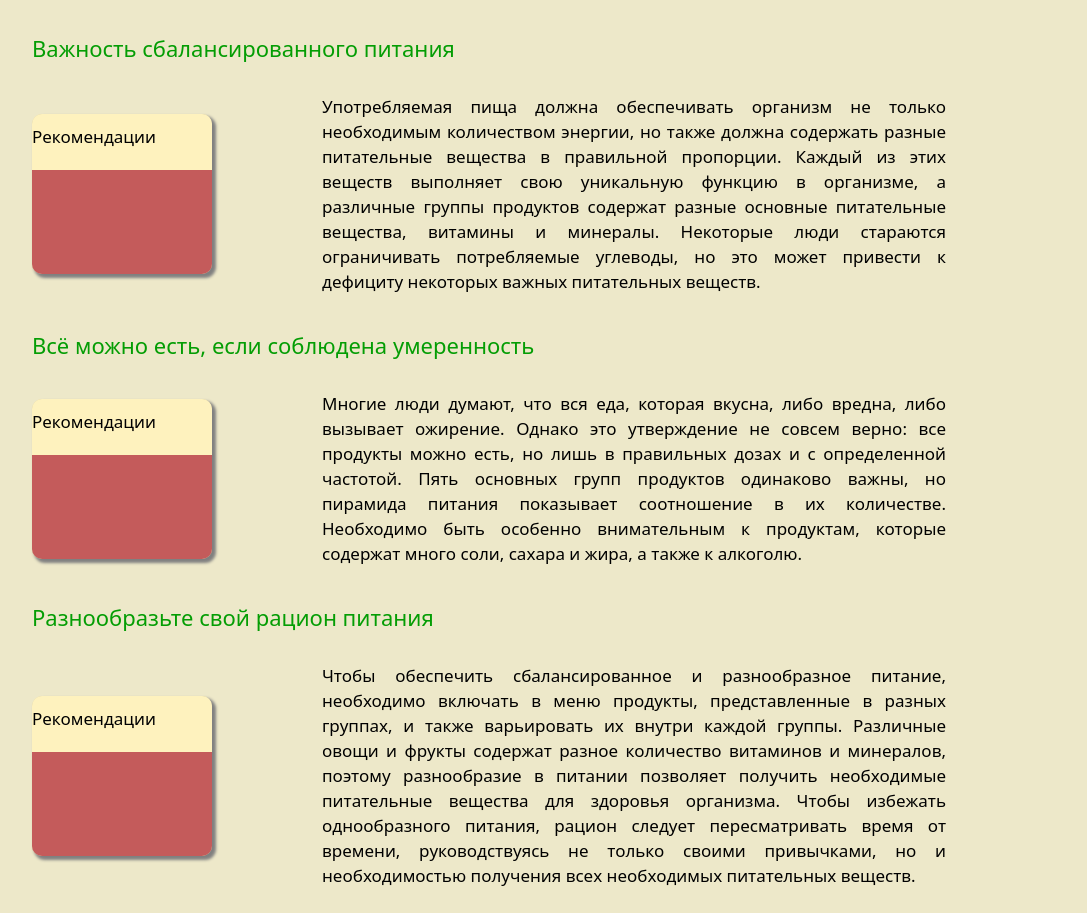
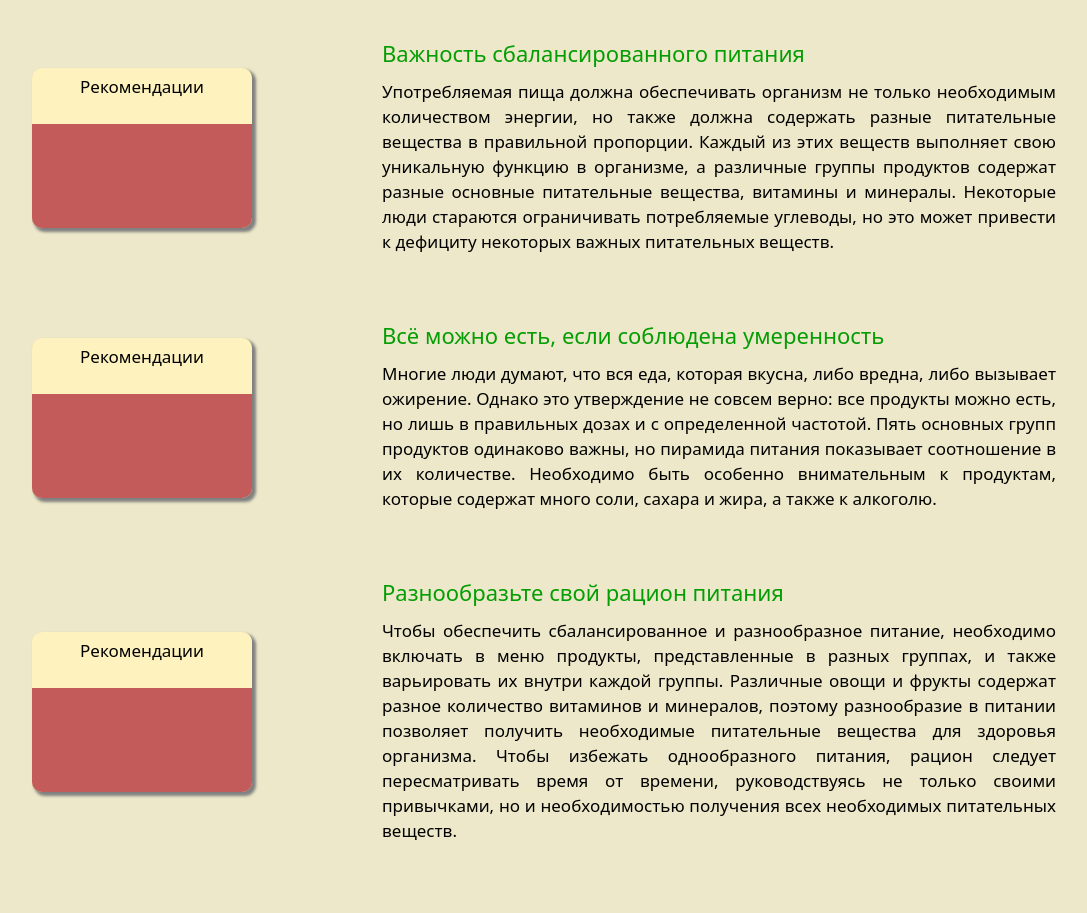
Before and after one commit to FIZITI/healthyEating, a plain HTML site: page index.html in a window 1280 px wide. Shown: the part 1647-2560 px from the top of the page, without its empty margins (96-1183 px from the left). Before the commit the page ends 2535 px from the top, so only its background shows below. Drawn offline with Linux system fonts and the light colour scheme.

Commit message:
section, card, menu

```diff
--- a/css/style.css
+++ b/css/style.css
@@ -19,7 +19,6 @@ nav, footer, header, aside {
     display: block;
 }
 html, body {
-    height: 100%;
     width: 100%;
     font-size: 100%;
     line-height: 1;
@@ -87,9 +86,8 @@ h3 {
     color: var(--main-green-color);
 }
 
-.ot {
-    /*margin-left: 200px;*/
-
+span{
+    font-size: 17px;
 }
 
 p {
@@ -107,7 +105,7 @@ li {
 }
 
 .g-mb {
-    margin-bottom: 40px;
+    margin-bottom: 70px;
 }
 
 .mt {
@@ -115,14 +113,13 @@ li {
 }
 
 .header {
-    z-index: 1;
+    z-index: 100;
     display: flex;
     align-items: center;
     position: sticky;
     top: 0;
-    width: 100%;
+    margin: 0 auto;
     height: 50px;
-    max-height: 100px;
     box-shadow: 0 0 5px 0 black;
     background-color: var(--main-blond-color);
 }
@@ -213,18 +210,19 @@ li {
     margin-bottom: 10px;
 }
 
-/*.card{*/
-/*	transition-property: all;*/
-/*	transition: 1s;*/
-/*	height: 180px;*/
-/*	width: 235px;*/
-/*	box-shadow: 3px 3px 3px 1px gray;*/
-/*	border-radius: 10px;*/
-/*	background-color: #e0d4a6;*/
-/*}*/
-.card-q:hover {
+.card {
+    transition-property: all;
+    transition: 1s;
+    height: 160px;
+    width: 220px;
+    box-shadow: 3px 3px 3px 1px gray;
+    border-radius: 10px;
+    background-color: #e0d4a6;
+}
+
+.card:hover {
     box-shadow: 2px 2px 3px 2px var(--main-green-color);
-    transform: translateX(45%);
+    transform: scale(105%);
     transition: 0.5s;
 }
 
@@ -246,16 +244,6 @@ li {
     background: #c45b5b;
 }
 
-.card-q {
-    transition-property: all;
-    transition: 1s;
-    height: 160px;
-    width: 180px;
-    box-shadow: 3px 3px 3px 1px gray;
-    border-radius: 10px;
-    background-color: #e0d4a6;
-}
-
 .guidance__content {
     display: flex;
     flex-direction: row;
@@ -263,7 +251,6 @@ li {
     margin: 35px 0;
 }
 
-.guidance-p {
-    text-align: justify;
-    padding: 0 110px;
+.guidance-text{
+        margin-left: 130px;
 }
--- a/index.html
+++ b/index.html
@@ -65,51 +65,59 @@
       <p class="mb">Здоровый образ жизни укрепляет организм, при этом питание должно быть сытным и разнообразным и учитывать индивидуальные особенности человека, такие как пол, возраст, образ жизни, физическая активность и культурные традиции места проживания. Здоровое и сбалансированное питание особенно важно для детей и матерей во время беременности, и его основы должны быть введены с раннего возраста. Пожилым людям здоровое питание помогает вести более активную жизнь. Помимо укрепления здоровья, правильное питание имеет положительное влияние на эмоциональное состояние человека.</p>
       <h2 class="mb">Принципы здорового и сбалансированного питания:</h2>
       <section class="guidance g-mb">
-        <h3 class="mb">Ешьте тогда, когда это необходимо</h3>
           <div class="guidance__content">
             <a href="#">
-              <section class="card-q">
-                <header class="card__header"><p>Рекомендации</p></header>
+              <section class="card">
+                <header class="card__header"><span>Рекомендации</span></header>
                 <footer class="card__footer"></footer>
               </section>
             </a>
+            <div class="guidance-text">
+              <h3 class="mb">Ешьте тогда, когда это необходимо</h3>
               <p class="guidance-p">Наш организм получает необходимые питательные вещества и энергию из пищи, а их потребность зависит от нескольких факторов, таких как возраст, пол, стиль жизни и состояние здоровья. Простая формула заключается в том, чтобы употреблять количество пищи, которое соответствует потребностям и затратам организма. Энергия необходима для основной деятельности нашего тела, например, для дыхания, переваривания пищи, мышления и работы сердца, а также для движения. Подросткам нужно больше энергии, чем взрослым, беременным и кормящим женщинам - больше питательных веществ. Людям, которые занимаются физическим трудом, нужно больше энергии, чем офисным работникам. Энергетические потребности женщин в среднем составляют 2000 кКал в день, а мужчин - 2600 кКал.</p>
+            </div>
           </div>
       </section>
       <section class="guidance g-mb">
-        <h3 class="mb">Важность сбалансированного питания</h3>
           <div class="guidance__content">
             <a href="#">
-              <section class="card-q">
-                <header class="card__header"><p>Рекомендации</p></header>
+              <section class="card">
+                <header class="card__header"><span>Рекомендации</span></header>
                 <footer class="card__footer"></footer>
               </section>
             </a>
+            <div class="guidance-text">
+              <h3 class="mb">Важность сбалансированного питания</h3>
               <p class="guidance-p">Употребляемая пища должна обеспечивать организм не только необходимым количеством энергии, но также должна содержать разные питательные вещества в правильной пропорции. Каждый из этих веществ выполняет свою уникальную функцию в организме, а различные группы продуктов содержат разные основные питательные вещества, витамины и минералы. Некоторые люди стараются ограничивать потребляемые углеводы, но это может привести к дефициту некоторых важных питательных веществ.</p>
+            </div>
           </div>
       </section>
       <section class="guidance g-mb">
-        <h3 class="mb">Всё можно есть, если соблюдена умеренность</h3>
           <div class="guidance__content">
             <a href="#">
-              <section class="card-q">
-                <header class="card__header"><p>Рекомендации</p></header>
+              <section class="card">
+                <header class="card__header"><span>Рекомендации</span></header>
                 <footer class="card__footer"></footer>
               </section>
             </a>
+            <div class="guidance-text">
+              <h3 class="mb">Всё можно есть, если соблюдена умеренность</h3>
               <p class="guidance-p">Многие люди думают, что вся еда, которая вкусна, либо вредна, либо вызывает ожирение. Однако это утверждение не совсем верно: все продукты можно есть, но лишь в правильных дозах и с определенной частотой. Пять основных групп продуктов одинаково важны, но пирамида питания показывает соотношение в их количестве. Необходимо быть особенно внимательным к продуктам, которые содержат много соли, сахара и жира, а также к алкоголю.</p>
+            </div>
           </div>
       </section>
       <section class="guidance g-mb">
-        <h3 class="mb">Разнообразьте свой рацион питания</h3>
           <div class="guidance__content">
             <a href="#">
-              <section class="card-q">
-                <header class="card__header"><p>Рекомендации</p></header>
+              <section class="card">
+                <header class="card__header"><span>Рекомендации</span></header>
                 <footer class="card__footer"></footer>
               </section>
             </a>
+            <div class="guidance-text">
+              <h3 class="mb">Разнообразьте свой рацион питания</h3>
               <p class="guidance-p">Чтобы обеспечить сбалансированное и разнообразное питание, необходимо включать в меню продукты, представленные в разных группах, и также варьировать их внутри каждой группы. Различные овощи и фрукты содержат разное количество витаминов и минералов, поэтому разнообразие в питании позволяет получить необходимые питательные вещества для здоровья организма. Чтобы избежать однообразного питания, рацион следует пересматривать время от времени, руководствуясь не только своими привычками, но и необходимостью получения всех необходимых питательных веществ.</p>
+            </div>
           </div>
       </section>
     </main>
```
Lines whose indentation alone changed are shown as unchanged.
